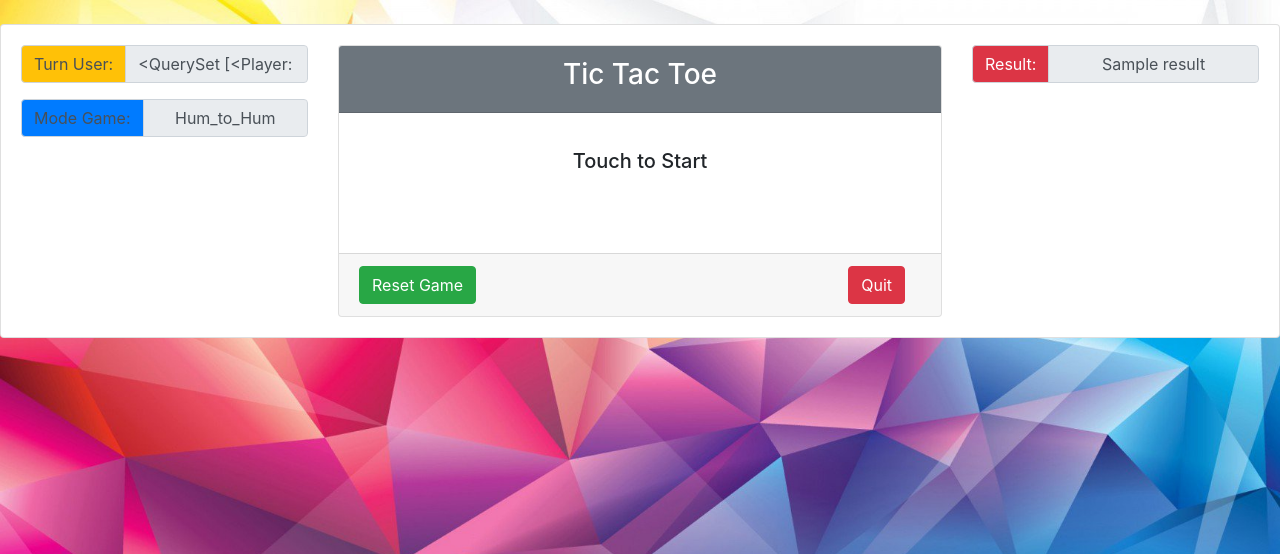
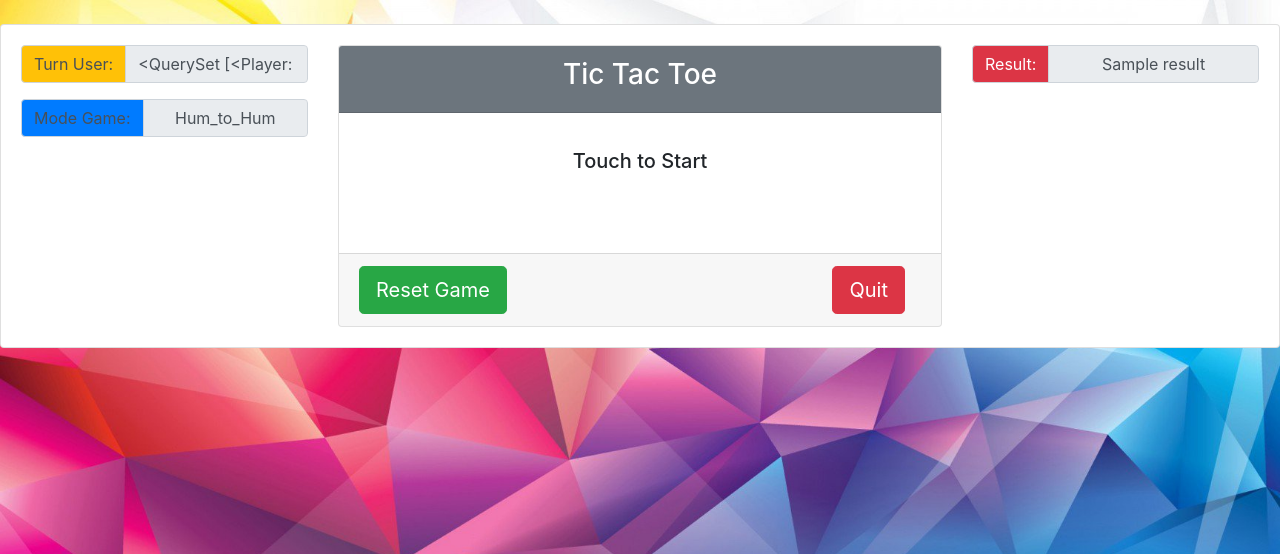
Before and after one commit to df2017/tictactoe, a Django app: template templates/board/board.html in a window 1280 px wide. Shown: the top 554 px of the page. Run offline with Django 3.2, Linux system fonts and the light colour scheme; data comes from the database, SQL or seed files in the repository; tables that the repository leaves empty hold one stand-in row (values such as "Sample post"); the template is opened without the code that fills it: values that come from a table or form of the project are taken from there, most other values are stand-ins (such as "Sample title", 1, 10 or a date in 2020); parts of the project's set-up code (start-up, migrations or seed data) failed here and were passed over; some libraries are stand-ins or nearby versions.

Commit message:
Update board.html

```diff
--- a/templates/board/board.html
+++ b/templates/board/board.html
@@ -152,8 +152,8 @@
                         </div>
                          <div class="card-footer text-muted">
                         <form class="form-inline">
-                            <a href="/reset/" class="btn btn-success sm-3">Reset Game</a>
-                             <a href="/" class="btn btn-danger ml-auto mr-3">Quit</a>
+                            <a href="/reset/" class="btn btn-success btn-lg sm-3">Reset Game</a>
+                             <a href="/" class="btn btn-danger btn-lg ml-auto mr-3">Quit</a>
                         </form>
 
                         </div>
@@ -161,8 +161,8 @@
                     </div>
                     <div class="card-footer text-muted">
                         <form class="form-inline">
-                            <a href="/reset/" class="btn btn-success sm-3">Reset Game</a>
-                            <a href="/" class="btn btn-danger ml-auto mr-3">Quit</a>
+                            <a href="/reset/" class="btn btn-success btn-lg sm-3">Reset Game</a>
+                            <a href="/" class="btn btn-danger btn-lg ml-auto mr-3">Quit</a>
                         </form>
                     </div>
                 </div>
```
